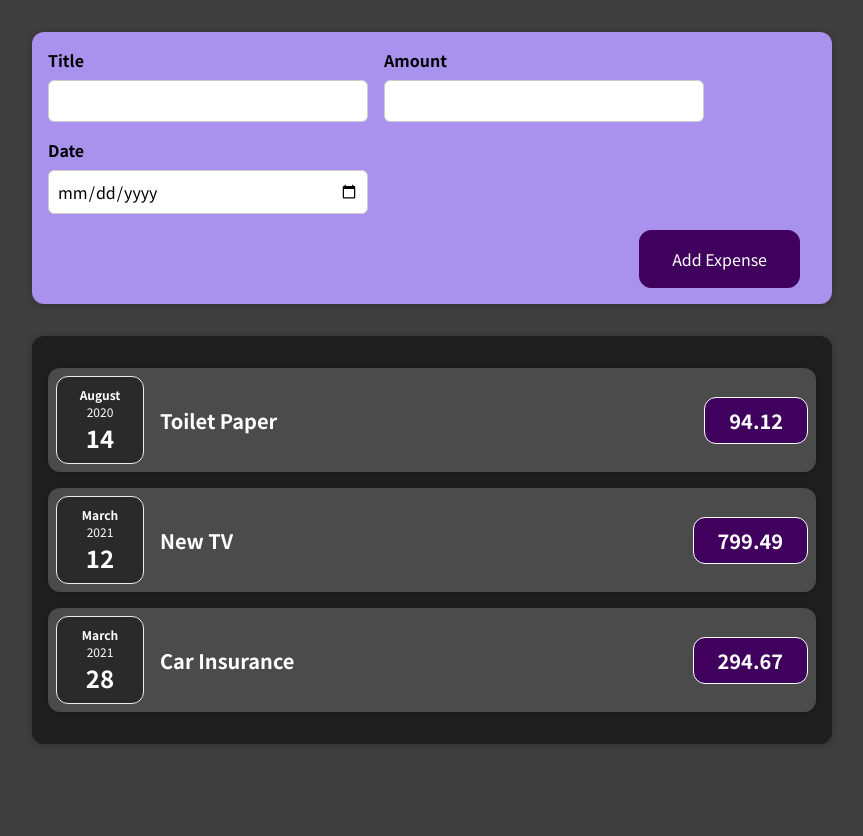
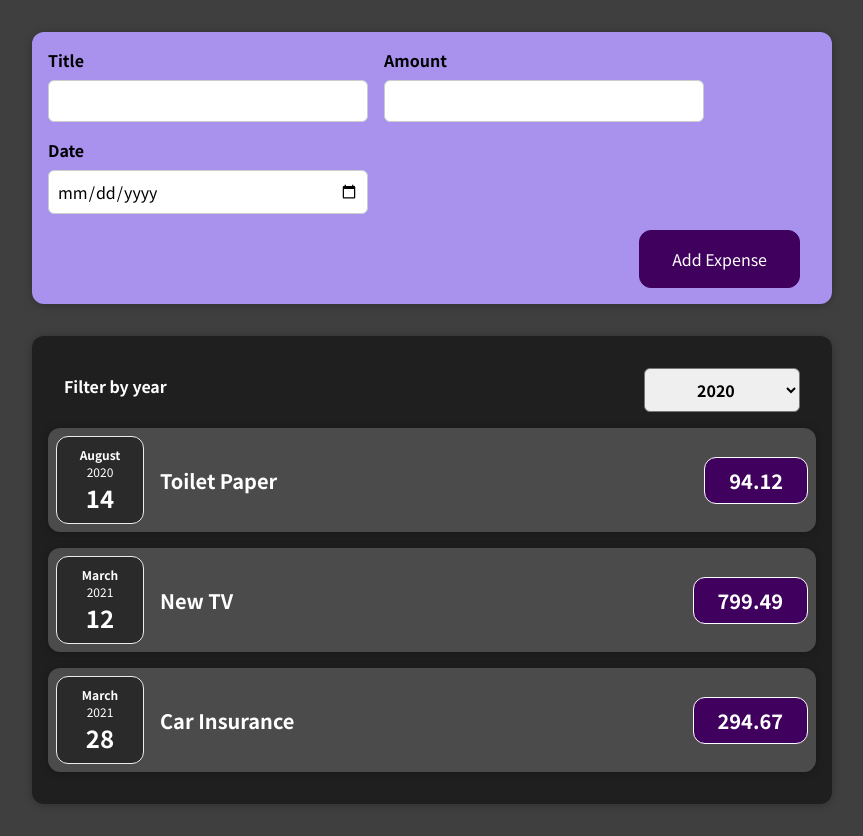
Before and after one commit to PotterHeads/expense-tracker, a React (Create React App) app: page / in a window 1280 px wide. Shown: the whole page, without its empty margins (208-1071 px from the left). Before the commit the page ends 800 px from the top, so only its background shows below. Built offline with nearby package versions, Linux system fonts and the light colour scheme.

Commit message:
add eventlisteners to filter

```diff
--- a/src/components/Expenses/RenderExpense.js
+++ b/src/components/Expenses/RenderExpense.js
@@ -1,11 +1,24 @@
 import ExpenseItem from "./ExpenseItem";
 import Card from "../UI/Card";
 import "./RenderExpense.css";
+import ExpenseFilter from "../NewExpense/ExpenseFilter";
+import { useState } from "react";
 
 function RenderExpense(props) {
+  // set default year to 2020
+  const [filterYear, setFilterYear] = useState("2020");
+  const onExpenseFilterHandler = (filterValue) => {
+    setFilterYear(filterValue);
+  };
   return (
     // items refers to expenses in App.js, items is in an object when it is passed from App.js
     <Card className="expenses">
+      <div>
+        <ExpenseFilter
+          currentFilter={filterYear}
+          onExpenseFilter={onExpenseFilterHandler}
+        ></ExpenseFilter>
+      </div>
       <ExpenseItem
         date1={props.items[0].date}
         title={props.items[0].title}
--- a/src/components/NewExpense/ExpenseFilter.js
+++ b/src/components/NewExpense/ExpenseFilter.js
@@ -1,10 +1,13 @@
 import "./ExpenseFilter.css";
-function ExpenseFilter() {
+function ExpenseFilter(props) {
+  const onSelection = (e) => {
+    props.onExpenseFilter(e.target.value);
+  };
   return (
     <div className="expenses-filter">
       <div className="expenses-filter__control">
         <label>Filter by year</label>
-        <select>
+        <select value={props.currentFilter} onChange={onSelection}>
           <option value="2022">2022</option>
           <option value="2021">2021</option>
           <option value="2020">2020</option>
```
